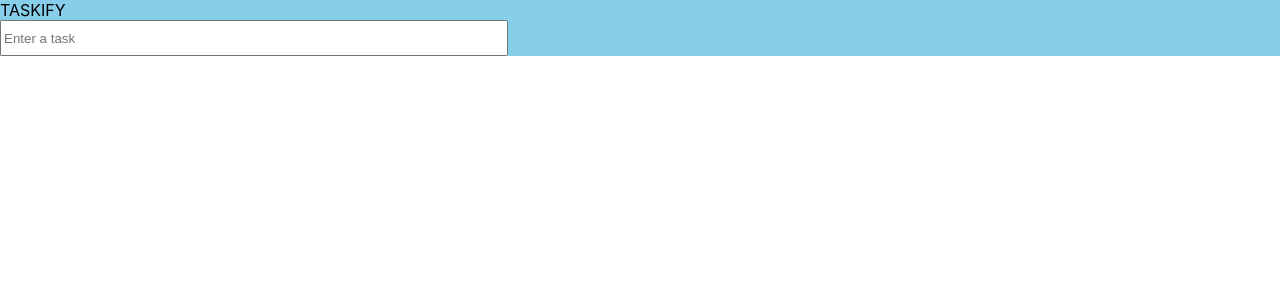
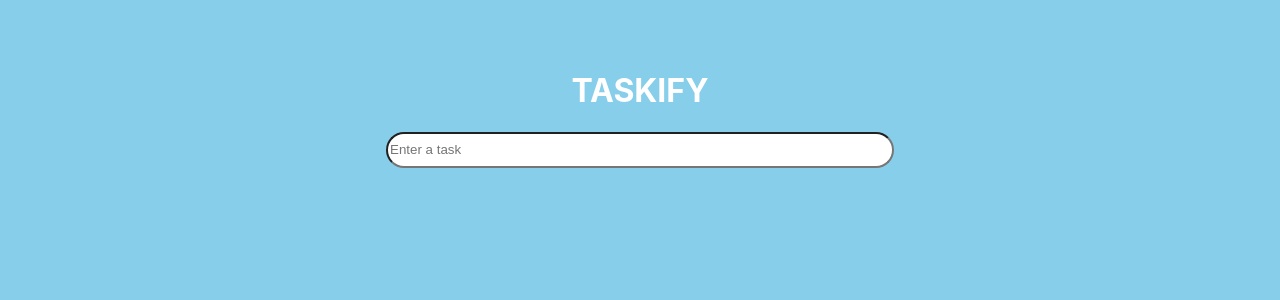
Before and after one commit to annupawaria/Drag-and-drop, a React (Create React App) app: page / in a window 1280 px wide. Shown: the top 300 px of the page. Built offline with nearby package versions, Linux system fonts and the light colour scheme.

Commit message:
applying css

```diff
--- a/src/App.js
+++ b/src/App.js
@@ -3,10 +3,10 @@ import React from 'react'
 
 const App = () => {
   return (
-    <div style={{backgroundColor:"skyblue",height:"100%",width:"100%"}}>
-      TASKIFY
+    <div style={{backgroundColor:"skyblue",minHeight:"100vh",minWidth:"100vh",color:"white",alignItems:"center",display:"flex",flexDirection:"column",marginTop:"0", paddingTop: "50px" }}>
+      <h1>TASKIFY</h1>
       <div >
-    <input type='text'placeholder='Enter a task'style={{ height:"30px",width:"500px",borderRadius:"22px solid grey"}} />
+    <input type='text'placeholder='Enter a task'style={{ height:"30px",width:"500px",borderRadius:"22px"}}/>
     </div>
 
     </div>
```
